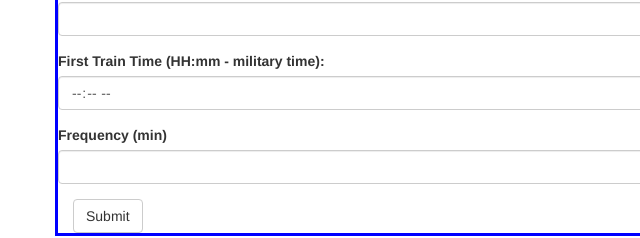
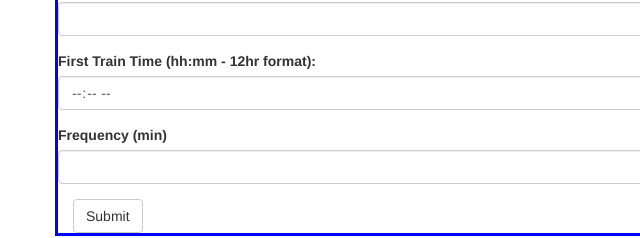
Before and after one commit to travishill1/TrainScheduler, a plain HTML site: page index.html in a window 1280 px wide. Shown: the part 558-796 px from the top of the page, 0-640 px from the left. Drawn offline with nearby package versions, Linux system fonts and the light colour scheme; no server answers.

Commit message:
fixed a few bugs, some functions need a little work

```diff
--- a/index.html
+++ b/index.html
@@ -82,7 +82,7 @@ crossorigin="anonymous"></script>
                         <input class="form-control" id="destination-input" type="destination">
                       </div>
                       <div class="form-group row">
-                        <label for="time-input">First Train Time (HH:mm - military time):</label>
+                        <label for="time-input">First Train Time (hh:mm - 12hr format):</label>
                         <input class="form-control" id="time-input" type="time">
                       </div>
                       <div class="form-group row">
```
